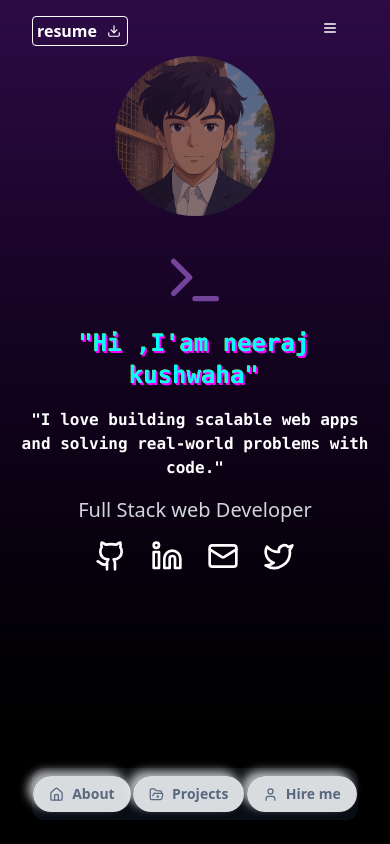
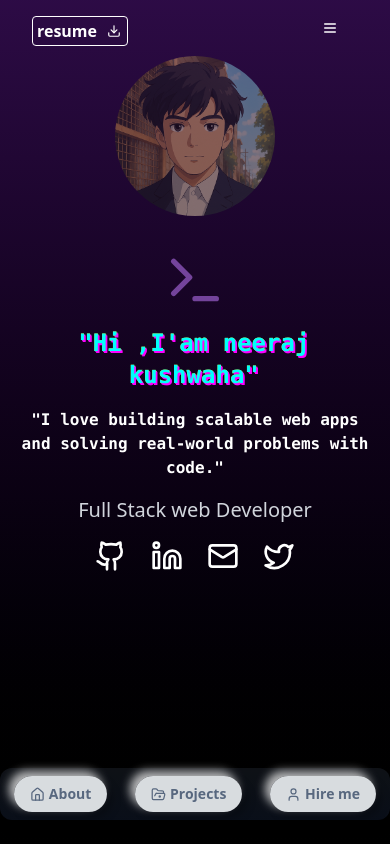
Before and after one commit to neerajk001/portfolio, a React (Vite) app: page / in a window 390 px wide. Shown: the top 844 px of the page. Built offline with nearby package versions, Linux system fonts and the light colour scheme.

Commit message:
bottom bar

```diff
--- a/src/components/FooterBar.tsx
+++ b/src/components/FooterBar.tsx
@@ -4,7 +4,7 @@ import { Home, FolderOpenDot, User } from 'lucide-react';
 
 const FooterBar: React.FC = () => {
   return (
-    <div className="fixed bottom-6 inset-x-0 z-20 px-8 md:hidden">
+    <div className="fixed bottom-6 inset-x-0 z-20  md:hidden">
       <div className="bg-gradient-to-t from-gray-900/70 to-gray-700/30 backdrop-blur-md flex justify-around items-center py-2 rounded-xl shadow-lg max-w-3xl mx-auto opacity-90">
         <DottedButton label ="About"icon={<Home size={15}  />} />
         <DottedButton label='Projects' icon={<FolderOpenDot size={15} />} />
--- a/src/components/NeumorphismButton.tsx
+++ b/src/components/NeumorphismButton.tsx
@@ -10,7 +10,7 @@ const NeumorphismButton: React.FC<NeumorphismButtonProps> = ({ icon, label }) =>
     <button
       className={`
         px-4 py-2 rounded-full font-semibold text-sm
-        flex items-center gap-2
+        flex items-center gap-1
         text-slate-500
         shadow-[-5px_-5px_10px_rgba(255,_255,_255,_0.8),_5px_5px_10px_rgba(0,_0,_0,_0.25)]
         transition-all
```
